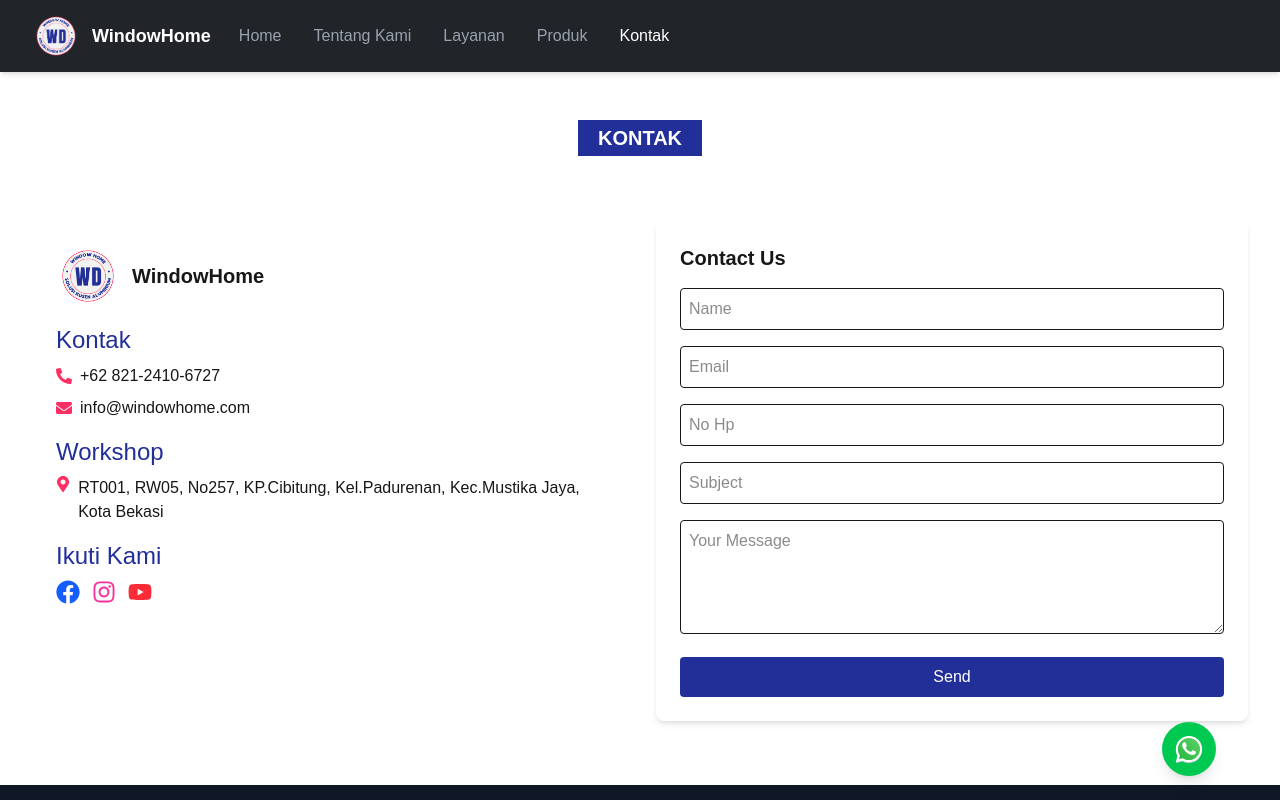
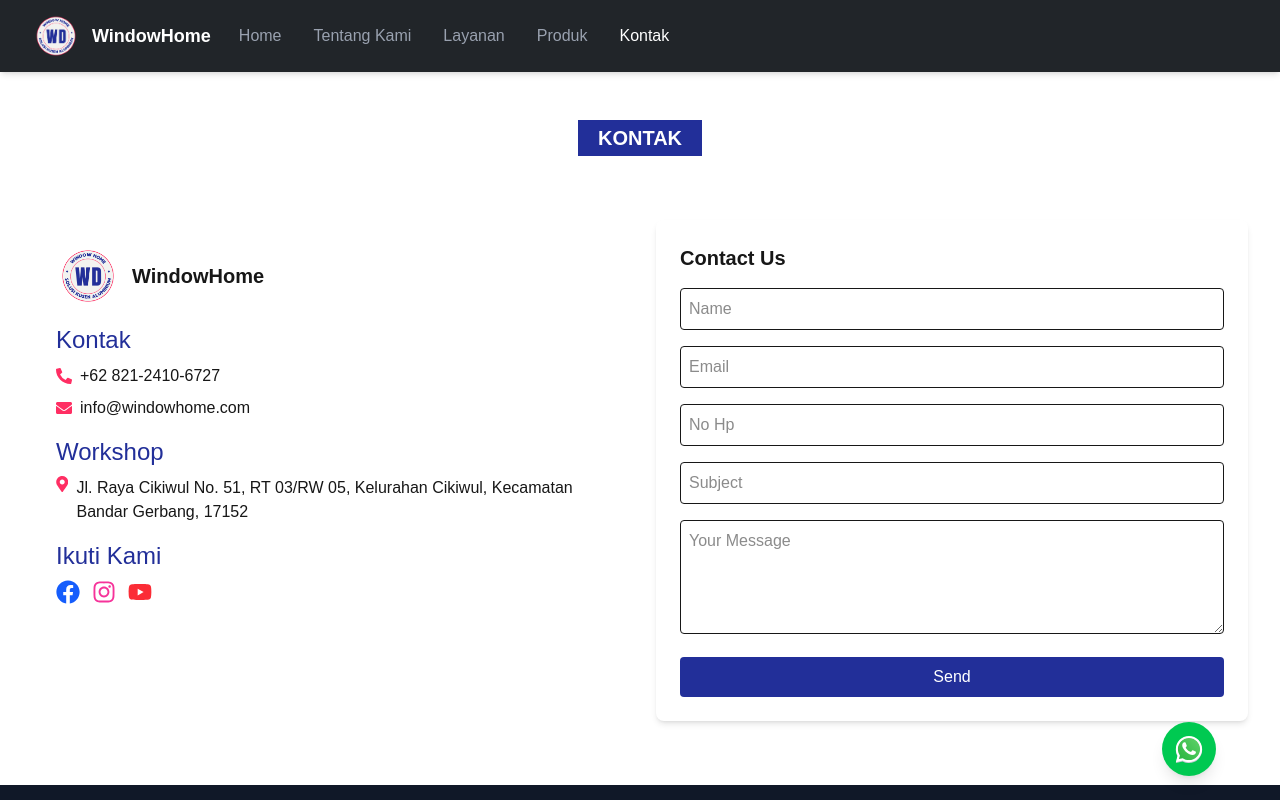
Before and after one commit to difhaels/next-windowhome, a Next.js app: page /contact in a window 1280 px wide. Shown: the top 800 px of the page. Built offline with nearby package versions, Linux system fonts and the light colour scheme.

Commit message:
fix address

```diff
--- a/src/components/Contact.jsx
+++ b/src/components/Contact.jsx
@@ -61,8 +61,7 @@ export default function Contact() {
             <div className="mb-4">
               <h4 className="text-2xl text-[#222F99]" data-aos="fade-up">Workshop</h4>
               <p className="flex items-start gap-2 mt-2" data-aos="fade-up">
-                <FaMapMarkerAlt className="text-[#FF2E63]" /> RT001, RW05,
-                No257, KP.Cibitung, Kel.Padurenan, Kec.Mustika Jaya, Kota Bekasi
+                <FaMapMarkerAlt className="text-[#FF2E63]" /> Jl. Raya Cikiwul No. 51, RT 03/RW 05, Kelurahan Cikiwul, Kecamatan Bandar Gerbang, 17152
               </p>
             </div>
             <div>
```
